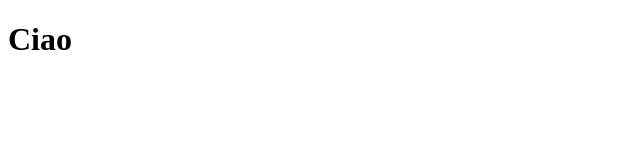
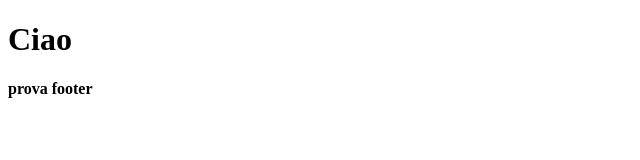
Before and after one commit to proj23-team3/provalav, a plain HTML site: page index.html in a window 1280 px wide. Shown: the whole page, without its empty margins (0-640 px from the left). Drawn offline with Linux system fonts and the light colour scheme.

Commit message:
add footer

```diff
--- a/index.html
+++ b/index.html
@@ -8,5 +8,8 @@
   </head>
   <body>
     <h1>Ciao</h1>
+    <footer>
+        <h4>prova footer</h4>
+    </footer>
   </body>
 </html>
```
